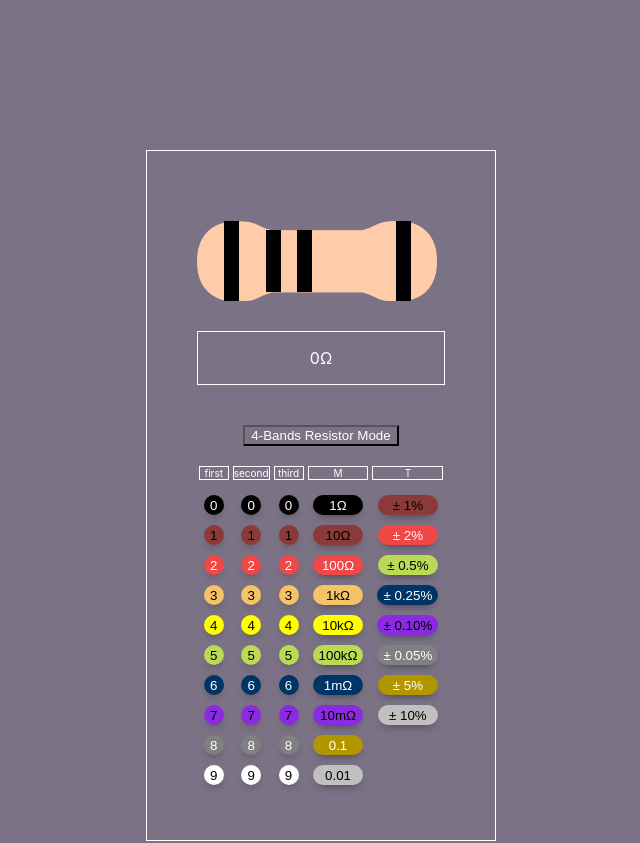
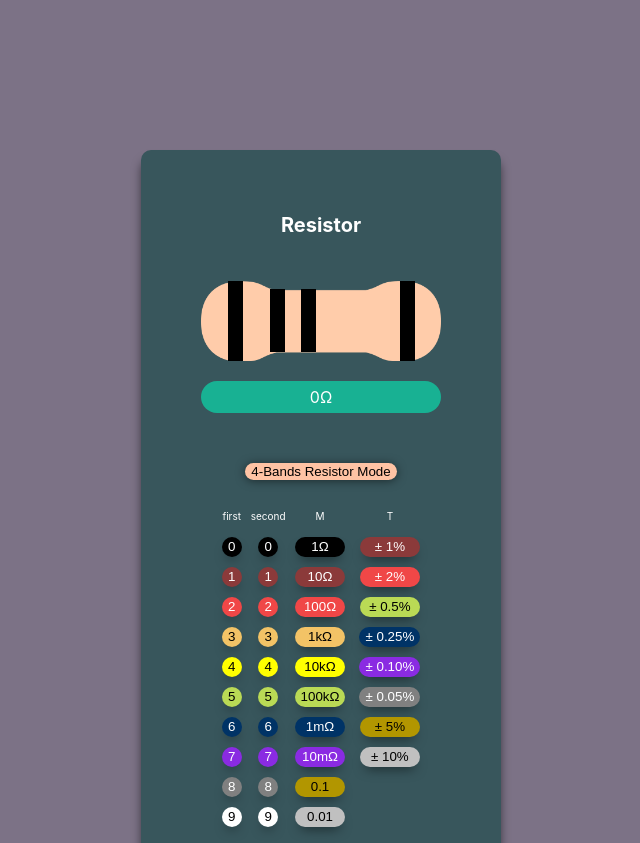
Before and after one commit to jovanfrandika/rescal, a React (Create React App) app: page / in a window 1280 px wide. Shown: the top 843 px of the page, without its empty margins (319-959 px from the left). Built offline with nearby package versions, Linux system fonts and the light colour scheme.

Commit message:
third commit

```diff
--- a/src/App.js
+++ b/src/App.js
@@ -23,9 +23,11 @@ function App() {
   useEffect(() => {
     if (localStorage.getItem('resistorCookies')) {
       let objectBands = JSON.parse(localStorage.getItem('resistorCookies'));
-      console.log(localStorage.getItem('resistorCookies'));
-      console.log(objectBands);
       setBands(objectBands);
+    }
+    if(localStorage.getItem('resistorTypeCookies')) {
+      let objectBandType = JSON.parse(localStorage.getItem('resistorTypeCookies'));
+      setIsFiveBands(objectBandType);
     }
   }, [])
 
--- a/src/components/BandSelection.js
+++ b/src/components/BandSelection.js
@@ -1,6 +1,8 @@
-import React, {  useContext } from 'react';
+import React, {  useContext, useState } from 'react';
 
 import BandContext from '../BandContext';
+import BandTypeContext from '../BandTypeContext';
+
 import { colourList } from '../constants/colourList';
 import { multiplier, tolerance } from '../constants/textList';
 
@@ -10,6 +12,7 @@ import Label from './Label';
 
 const BandSelection = (props) => {
   const {bands, setBands} = useContext(BandContext);
+  const {isFiveBands} = useContext(BandTypeContext);
 
   const handleClick = (index) => {
 
@@ -22,17 +25,20 @@ const BandSelection = (props) => {
   }
 
   let flexStyle = {
-    display: 'flex',
+    display: !isFiveBands && props.whichBand === 'third' ? 'none' :'flex',
     flexDirection: 'column',
     aligntItems: 'center',
     margin: '0 0.2rem'
   };
 
-  let label;
+  let label, isBlack;
+  isBlack = false;
+
   let colourSelections = colourList.map((colour, index) => {
     let text, textColour, minWidth;
 
-    ((index%2) !== 1 && index !== 4) ? textColour = '#ffffff' : textColour = '#000000';
+    (index % 3) === 0  && index !== 0 ? isBlack = !isBlack : isBlack = isBlack;
+    isBlack ? textColour = '#000000' : textColour = '#ffffff';
 
     if (props.whichBand === 'fourth'){
       label = 'M';
--- a/src/components/BandTypeSwitch.js
+++ b/src/components/BandTypeSwitch.js
@@ -8,6 +8,7 @@ const BandTypeSwitch = (props) => {
   const { isFiveBands, setIsFiveBands } = useContext(BandTypeContext);
 
   const handleSwitch = (state) => {
+    localStorage.setItem('resistorTypeCookies', !state);
     state ? setIsFiveBands(false) : setIsFiveBands(true);
     console.log(state);
   };
@@ -17,11 +18,14 @@ const BandTypeSwitch = (props) => {
   );
 
   const StyledSwitch = styled(Switch)`
-   margin: 1rem;
-   background: none;
-   box-border: 0.1rem solid #fffff;
-   text-decoration: none;
-   color: #ffffff;
+  margin: 3rem 0 2rem 0 ;
+  background: ${isFiveBands ? '#005d73' : '#ffc3a4'}};
+  border: 0;
+  border-radius: 1rem;
+  box-border: 0.1rem solid #fffff;
+  box-shadow: 0 0.1rem 1rem rgba(0,0,0,0.5);
+  text-decoration: none;
+  color: ${isFiveBands ? '#ffffff' : '#ccccccc'};
   `
 
   return (
--- a/src/components/Colour.js
+++ b/src/components/Colour.js
@@ -14,7 +14,7 @@ const Colour = (props) => {
     margin: 0.5rem;
     border: 0;
     border-radius: 1rem;
-    box-shadow: 0 0.5rem 1rem -0.5rem rgba(0,0,0,0.5);
+    box-shadow: 0 0.7rem 1.2rem -0.5rem rgba(0,0,0,0.5);
     color: ${props.textColour};
     background-color: ${props.colour};
 
--- a/src/components/Label.js
+++ b/src/components/Label.js
@@ -14,7 +14,7 @@ const Label = (props) => {
     width: ${props.width}rem;
     padding: ${props.padding};
     margin: ${props.margin};
-    border: 0.1rem solid #ffffff;
+    background: ${props.bg};
     border-radius: ${props.radius}rem;
     font-size: ${props.fontSize}rem;
   `;
--- a/src/components/Resistor.js
+++ b/src/components/Resistor.js
@@ -31,7 +31,7 @@ const Resistor = (props) => {
     if (index === 0 || index === 4)
     bandHeight =  (Number(props.height))+ 'rem';
     else
-    bandHeight =  (Number(props.height)/1.3)+ 'rem';
+    bandHeight =  (Number(props.height)/1.27)+ 'rem';
 
     if (isFiveBands) {
       if (index === 2) left = 1.6;
@@ -60,7 +60,7 @@ const Resistor = (props) => {
   })
 
   const Container = styled.div`
-  margin: 2rem 0;
+  margin: 2rem 0 1rem 0;
   `;
 
   const BaseResistor = styled.div`
@@ -74,8 +74,8 @@ const Resistor = (props) => {
   background-size: cover;
   `;
 
-  let a, b, c, d;
-  a = bandsProperty.map((band, index) => {
+  let bandValues, baseOhmValue, multipliedOhmValue, len, result;
+  bandValues = bandsProperty.map((band, index) => {
     let selector = bands[band];
     if (band === 'fourth') {
       if (selector === 10 || selector === 11 )
@@ -89,22 +89,22 @@ const Resistor = (props) => {
   })
 
   if (isFiveBands) {
-    b = Number(a[0] + a[1] + a[2]);
+    baseOhmValue = Number(bandValues[0] + bandValues[1] + bandValues[2]);
   } else {
-    b = Number(a[0] + a[1]);
+    baseOhmValue = Number(bandValues[0] + bandValues[1]);
   }
-  c = b * a[3];
-  d = String(c);
+  multipliedOhmValue = baseOhmValue * bandValues[3];
+  len = String(multipliedOhmValue).length;
 
-  if (a[3] > 1){
-    if (d.length > 6){
-      c = c / 1000000 + 'm';
-    } else if (d.length > 3){
-      c = c / 1000 + 'k';
+  if (bandValues[3] > 1){
+    if (len > 6){
+      multipliedOhmValue = multipliedOhmValue / 1000000 + 'm';
+    } else if (len > 3){
+      multipliedOhmValue = multipliedOhmValue / 1000 + 'k';
     }
   }
 
-  let result = c + 'Ω' + a[4];
+  result = multipliedOhmValue + 'Ω' + bandValues[4];
 
   return (
     <Container>
@@ -112,8 +112,10 @@ const Resistor = (props) => {
         {manifestedBands}
       </BaseResistor>
       <Label
-        padding='1.6rem 1rem'
-        margin='3rem 0'
+        padding='0.6rem 0'
+        margin='2rem 0 0 0'
+        bg="#18b193"
+        radius="5"
         fontSize='1.6'
         text={ result }
       />
--- a/src/containers/pages/Main/Main.js
+++ b/src/containers/pages/Main/Main.js
@@ -15,11 +15,12 @@ const Main = () => {
   const { bands } = useContext(BandContext);
   const bandsProperty = Object.keys(bands);
 
-  let selections = bandsProperty.map(band => <BandSelection whichBand={band}/>);
+  let selections = bandsProperty.map(band => <BandSelection whichBand={band} />);
 
   return (
       <Layout>
         <div className={styles.mainContainer}>
+          <h1 className={styles.title}>Resistor</h1>
           <div className={styles.resistorContainer}>
             <Resistor height='8' width='24'/>
           </div>
--- a/src/containers/pages/Main/Main.module.css
+++ b/src/containers/pages/Main/Main.module.css
@@ -1,9 +1,15 @@
 .mainContainer {
-  border: 0.1rem solid #ffffff;
+  background: #38565c;
   padding: 5rem;
+  box-shadow: 0 1rem 1rem rgba(0, 0, 0, 0.5);
+  border-radius: 1rem;
+}
+.title {
+  color: #ffffff;
 }
 
 .resistorContainer {
+  padding: 1rem;
 }
 
 .selectionContainer {
```
Also changed, not shown: 1 other file (tests, documents, lock files or other folders).
